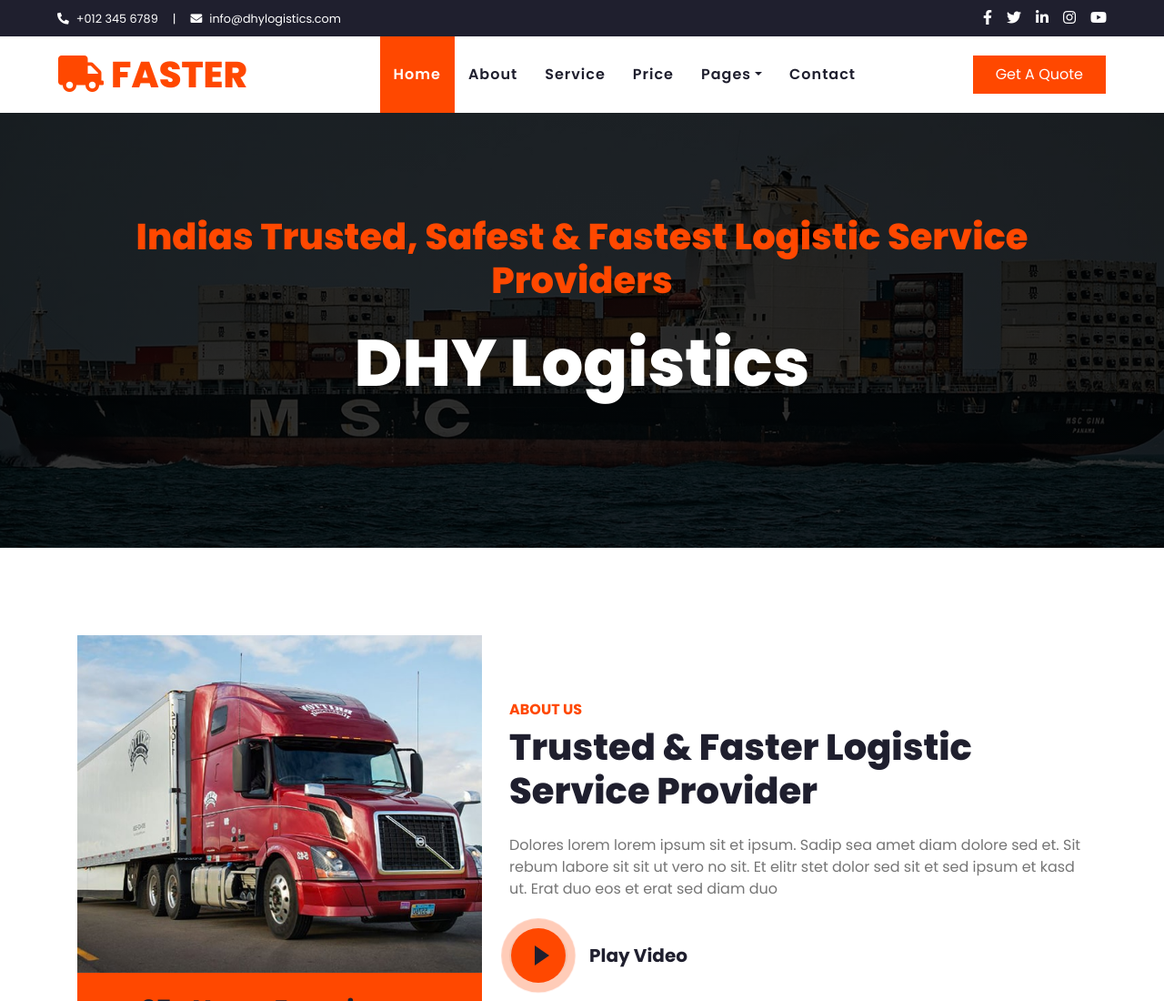
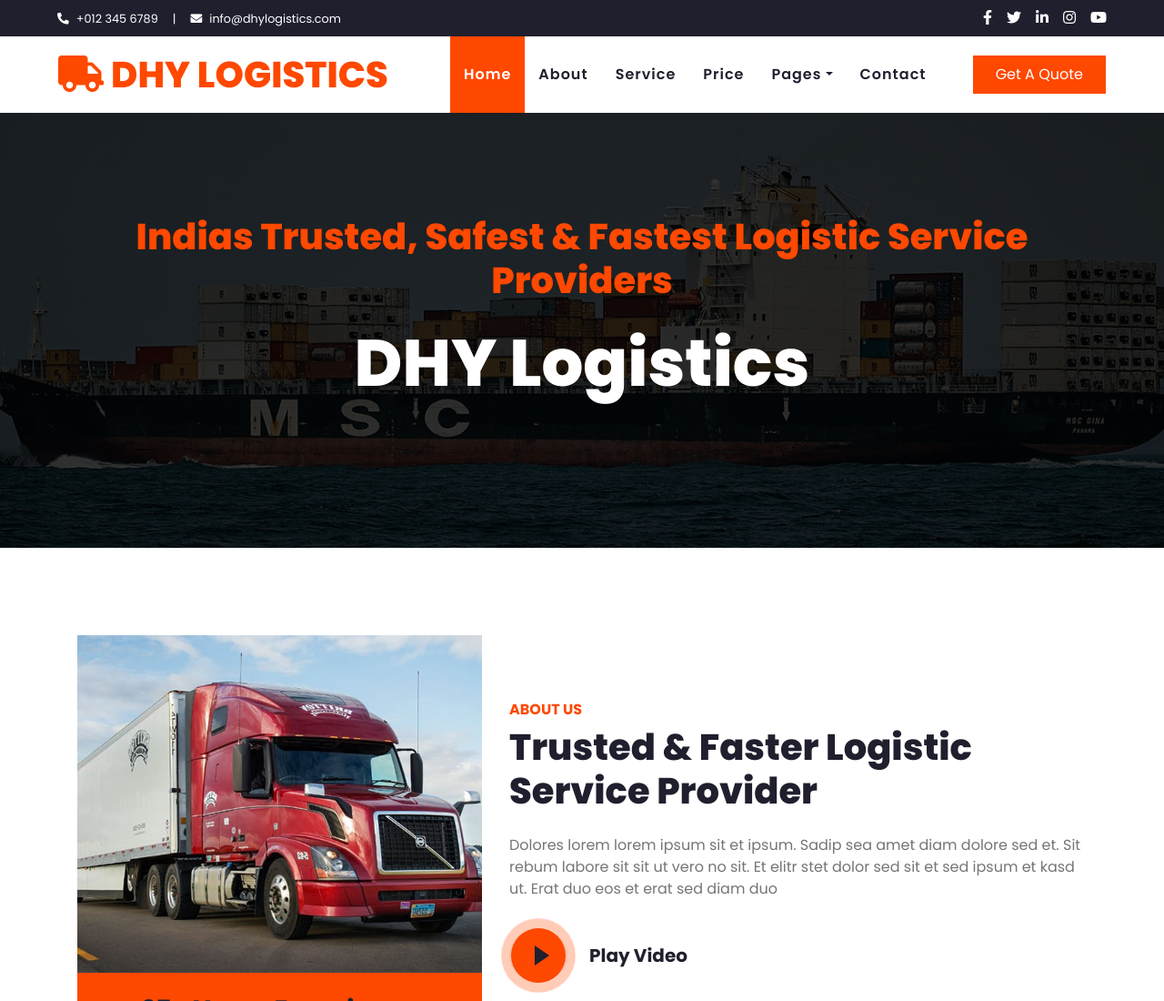
Before and after one commit to dhylogistics/dhylogistics.github.io, a plain HTML site: page index.html in a window 1280 px wide. Shown: the top 1100 px of the page at 91% size. Drawn offline with nearby package versions, Linux system fonts and the light colour scheme.

Commit message:
main logo

```diff
--- a/index.html
+++ b/index.html
@@ -64,7 +64,7 @@
     <div class="container-fluid p-0">
         <nav class="navbar navbar-expand-lg bg-light navbar-light py-3 py-lg-0 px-lg-5">
             <a href="index.html" class="navbar-brand ml-lg-3">
-                <h1 class="m-0 display-5 text-uppercase text-primary"><i class="fa fa-truck mr-2"></i>Faster</h1>
+                <h1 class="m-0 display-5 text-uppercase text-primary"><i class="fa fa-truck mr-2"></i>DHY Logistics</h1>
             </a>
             <button type="button" class="navbar-toggler" data-toggle="collapse" data-target="#navbarCollapse">
                 <span class="navbar-toggler-icon"></span>
```
